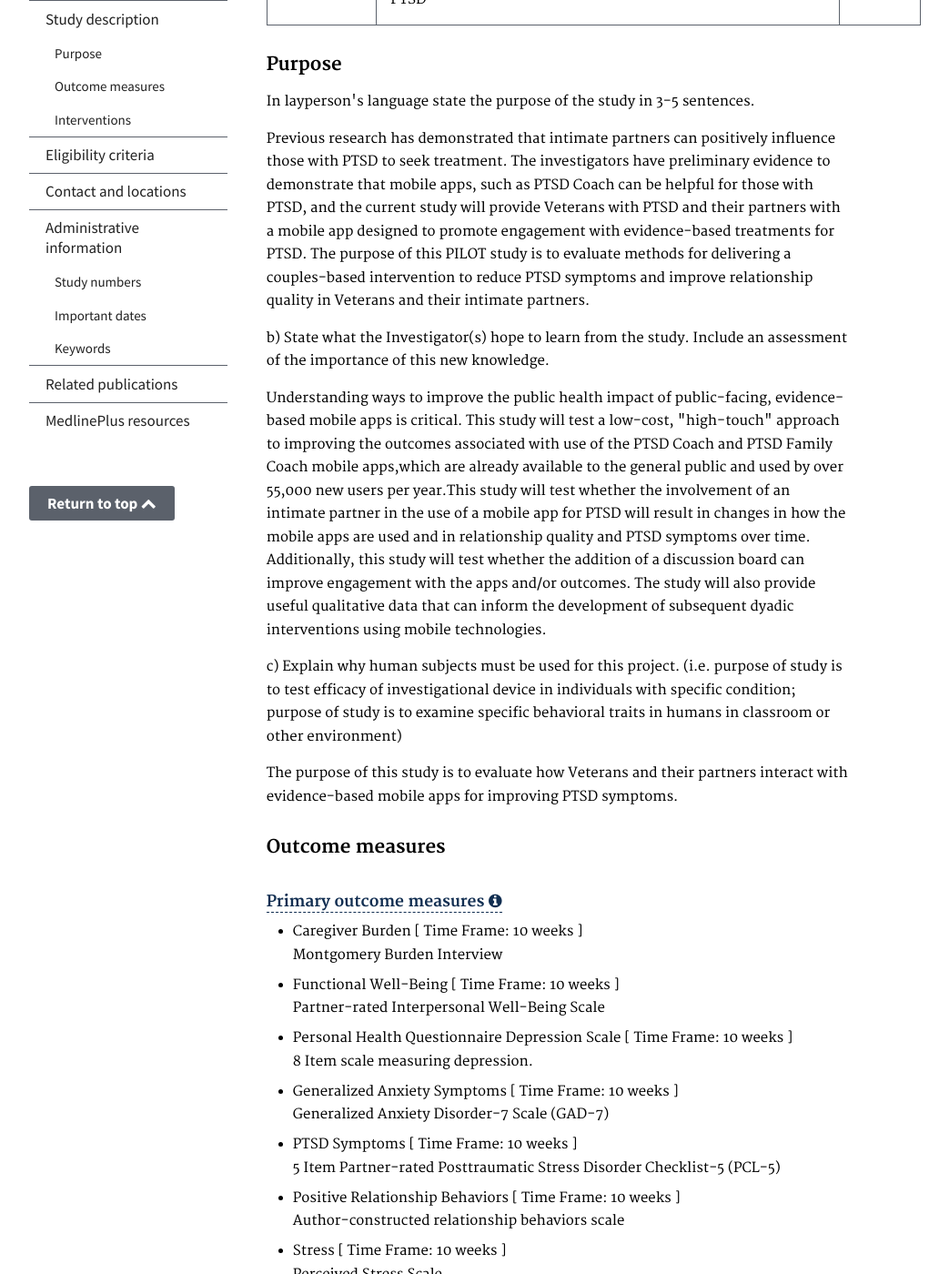
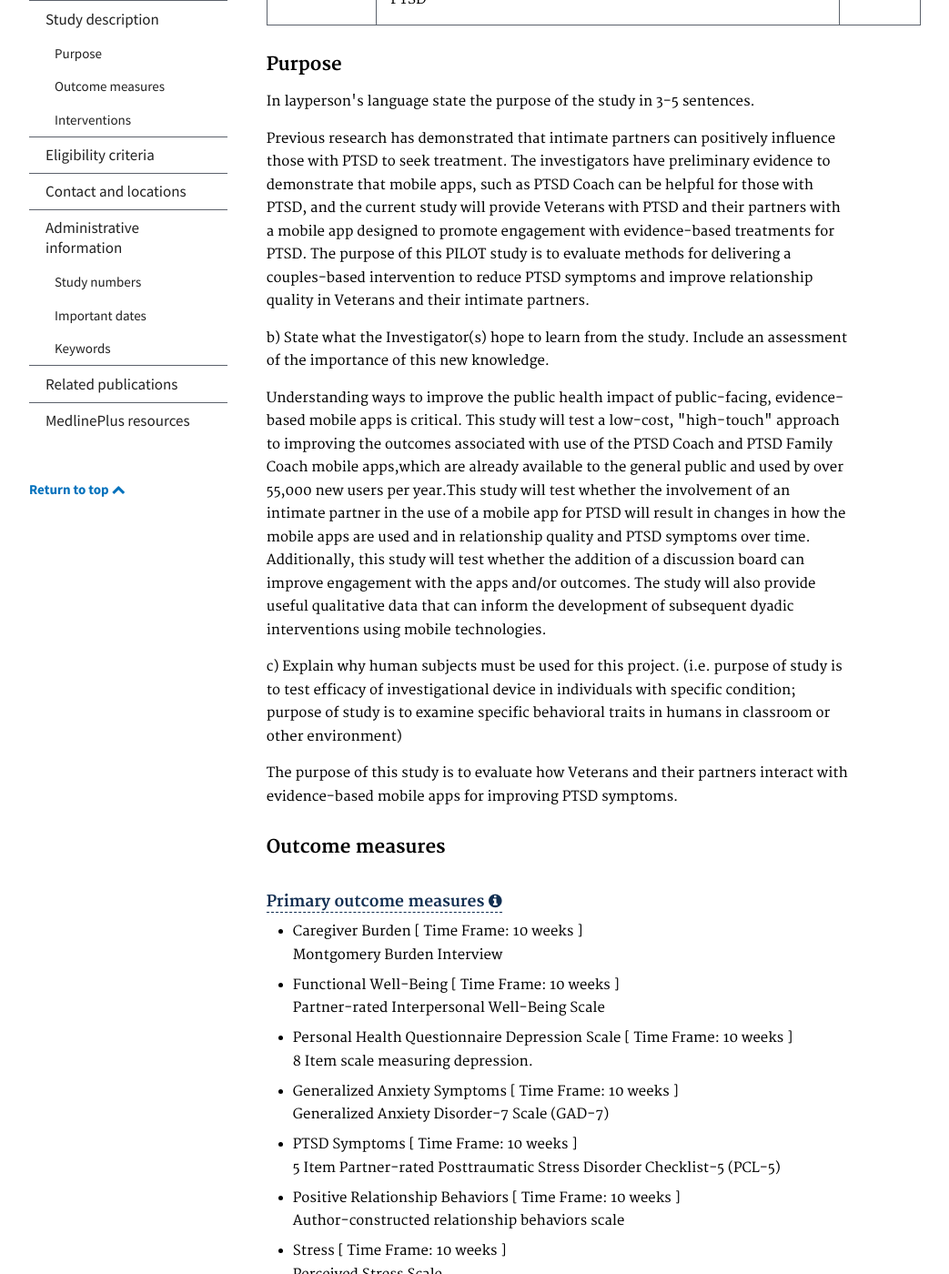
Before and after one commit to 18F/clinical-trials-prototype, a Jekyll site: the page built from pages/study-detail.md, in a window 1280 px wide and 1400 px high, scrolled down 882 px. Shown: the whole window at 91% size, without its empty margins (118-1161 px from the left). Built offline with Jekyll 4.4.1, drawn with Linux system fonts in a browser that asks for light colours.

Commit message:
Update return to top link style

```diff
--- a/_sass/_custom.scss
+++ b/_sass/_custom.scss
@@ -655,6 +655,12 @@ input[id="location"] {
       border-top: 1px solid $color-gray;
     }
   }
+}
+
+.link-return_to_top {
+  font-size: 15px;
+  font-weight: $font-bold;
+  text-decoration: none;
 }
 
 .study_detail-button-location {
--- a/pages/study-detail.md
+++ b/pages/study-detail.md
@@ -64,7 +64,7 @@ class: study-detail
       </li>
     </ul>
     <br><br>
-    <a class="usa-button usa-button-gray" href="#">Return to top <i class="fa fa-chevron-up" aria-hidden="true"></i></a>
+    <a class="link-return_to_top" href="#">Return to top <i class="fa fa-chevron-up" aria-hidden="true"></i></a>
   </aside>
   <div class="usa-width-three-fourths usa-content usa-serif">
     <h2 id="study-description">Study description</h2>
```
